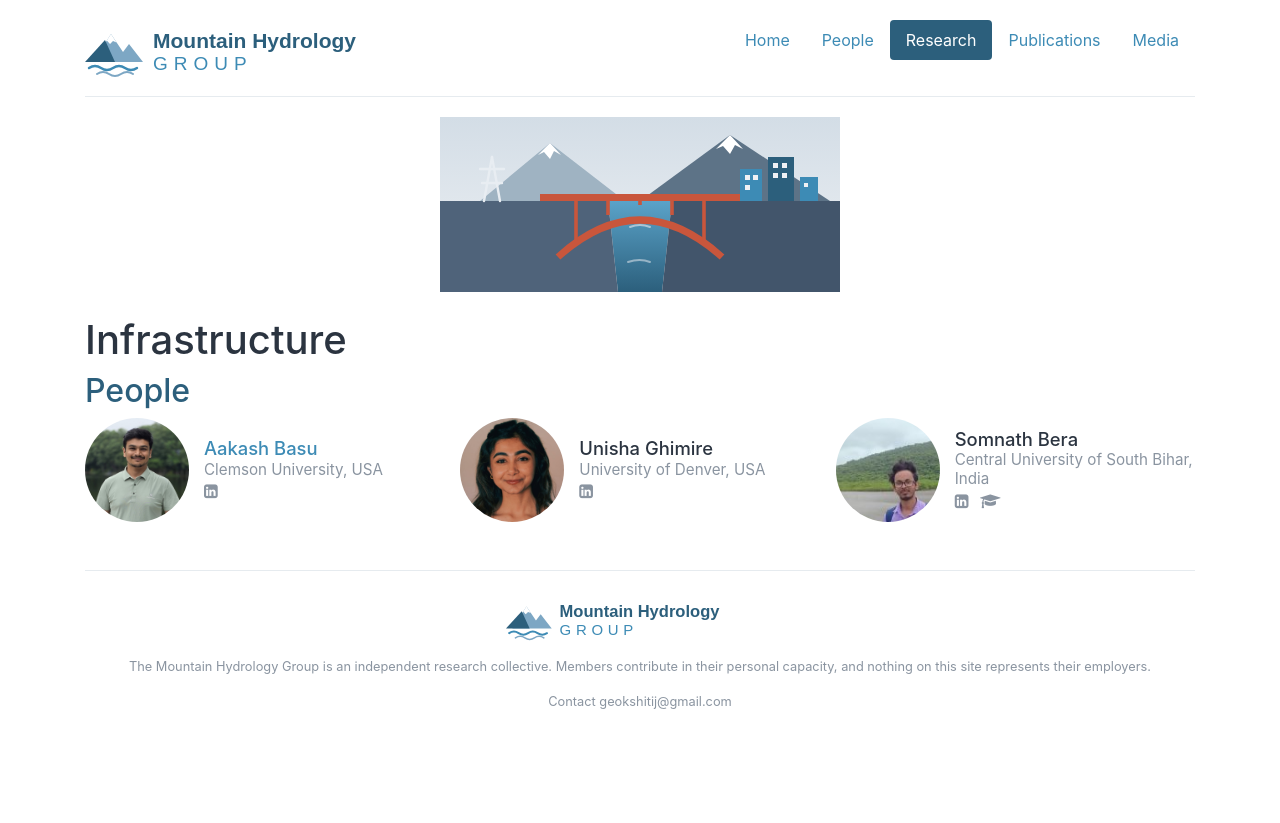
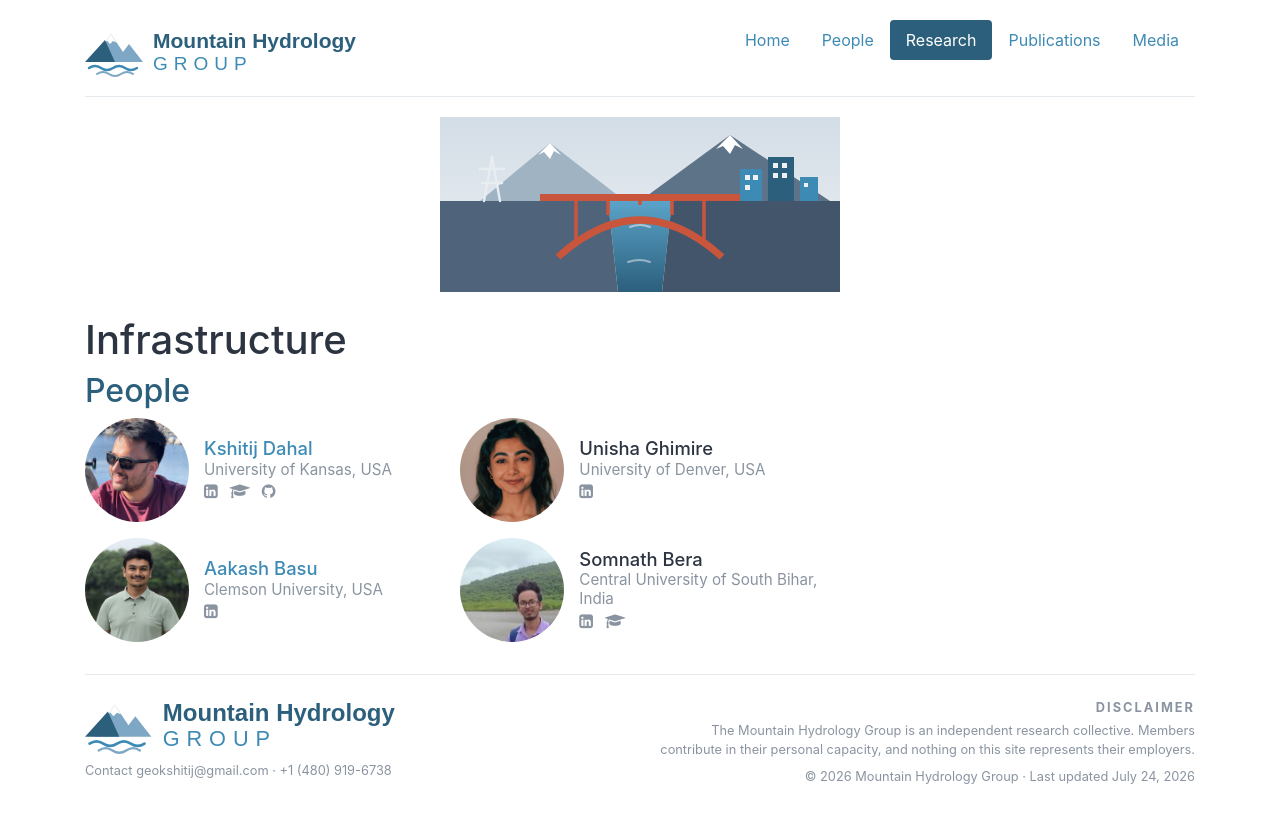
Before and after one commit to geokshitij/mhydro, a Jekyll site: the page built from _projects/infrastructure.md, in a window 1280 px wide. Shown: the top 823 px of the page. Built offline with Jekyll 4.4.1, drawn with Linux system fonts in a browser that asks for light colours.

Commit message:
Update site

```diff
--- a/_layouts/default.html
+++ b/_layouts/default.html
@@ -63,21 +63,34 @@
             {{ content }}
 
             <div class="footer">
-                <p>
+                <div class="d-flex flex-column flex-md-row
+                            justify-content-md-between align-items-center">
+                    <div class="footer-brand">
                         <a href="{{ site.base }}/">
                             <img src="{{ site.base }}/img/logo.svg"
                                  alt="Mountain Hydrology Group" id="footer-logo">
                         </a>
-                </p>
-                <p>
-                    The Mountain Hydrology Group is an independent research
-                    collective. Members contribute in their personal capacity,
-                    and nothing on this site represents their employers.
-                </p>
                         <p>
                             Contact
                             <a href="mailto:geokshitij@gmail.com">geokshitij@gmail.com</a>
+                            &middot;
+                            <a href="tel:+14809196738">+1 (480) 919-6738</a>
                         </p>
+                    </div>
+                    <div class="footer-text">
+                        <p class="disclaimer-label">Disclaimer</p>
+                        <p class="disclaimer-body">
+                            The Mountain Hydrology Group is an independent
+                            research collective. Members contribute in their
+                            personal capacity, and nothing on this site
+                            represents their employers.
+                        </p>
+                        <p class="copyright">
+                            &copy; 2026 Mountain Hydrology Group &middot;
+                            Last updated July 24, 2026
+                        </p>
+                    </div>
+                </div>
             </div>
 
         </div> <!-- /container -->
--- a/_projects/infrastructure.md
+++ b/_projects/infrastructure.md
@@ -8,6 +8,7 @@
     - Exposure assessment for schools and settlements
     - Evacuation and shelter planning
 people:
+  - kshitij-dahal
   - aakash-basu
   - unisha-ghimire
   - somnath-bera
--- a/css/group.scss
+++ b/css/group.scss
@@ -36,10 +36,40 @@
     text-align: center;
     font-size: 0.8em;
     margin-top: 2em;
-    padding-top: 1em;
+    padding-top: 1.2em;
 
     a:link, a:visited {
         color: $gray;
+    }
+
+    .footer-text p {
+        margin-bottom: 0.3em;
+    }
+
+    .disclaimer-label {
+        text-transform: uppercase;
+        letter-spacing: 2px;
+        font-weight: 700;
+        margin-bottom: 0.15em;
+    }
+
+    .disclaimer-body {
+        line-height: 1.5;
+        text-wrap: balance;
+    }
+
+    .copyright {
+        margin-top: 0.6em;
+    }
+}
+
+@media (min-width: 768px) {
+    .footer .footer-brand {
+        text-align: left;
+    }
+    .footer .footer-text {
+        text-align: right;
+        max-width: 54%;
     }
 }
 
@@ -69,9 +99,9 @@
 }
 
 #footer-logo {
-    height: 44px;
+    height: 64px;
     width: auto;
-    margin-top: 1em;
+    margin-bottom: 0.5em;
 }
 
 /* Front page news. */
--- a/index.html
+++ b/index.html
@@ -25,7 +25,8 @@
     <p>
         We combine process-based understanding with artificial intelligence
         and remote sensing to advance hazard and water science in data-scarce
-        mountain environments.
+        mountain environments. We also mentor young scientists and support
+        the next generation of mountain researchers.
     </p>
 </div>
 
```
Also changed, not shown: _projects/hazards.md (+1 -0 lines), _projects/society-policy.md (+1 -0 lines). Lines whose indentation alone changed are shown as unchanged.
